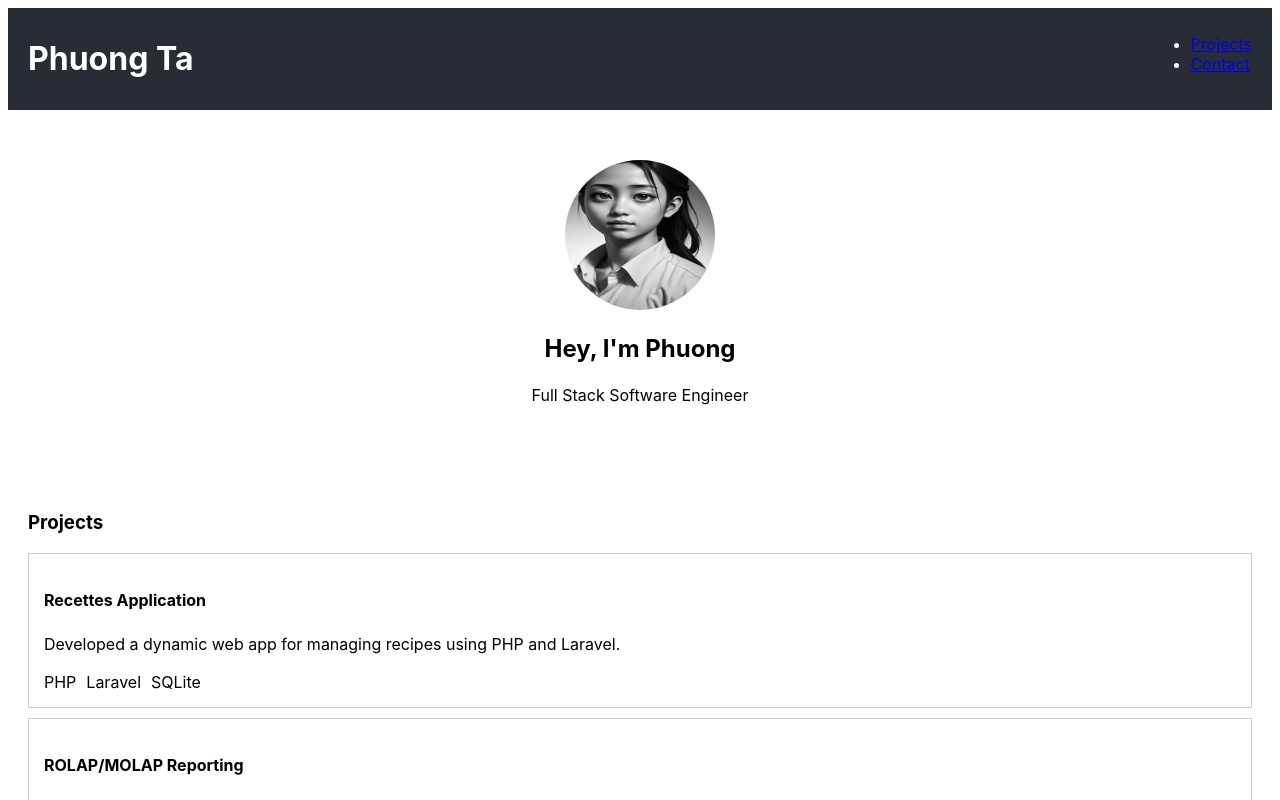
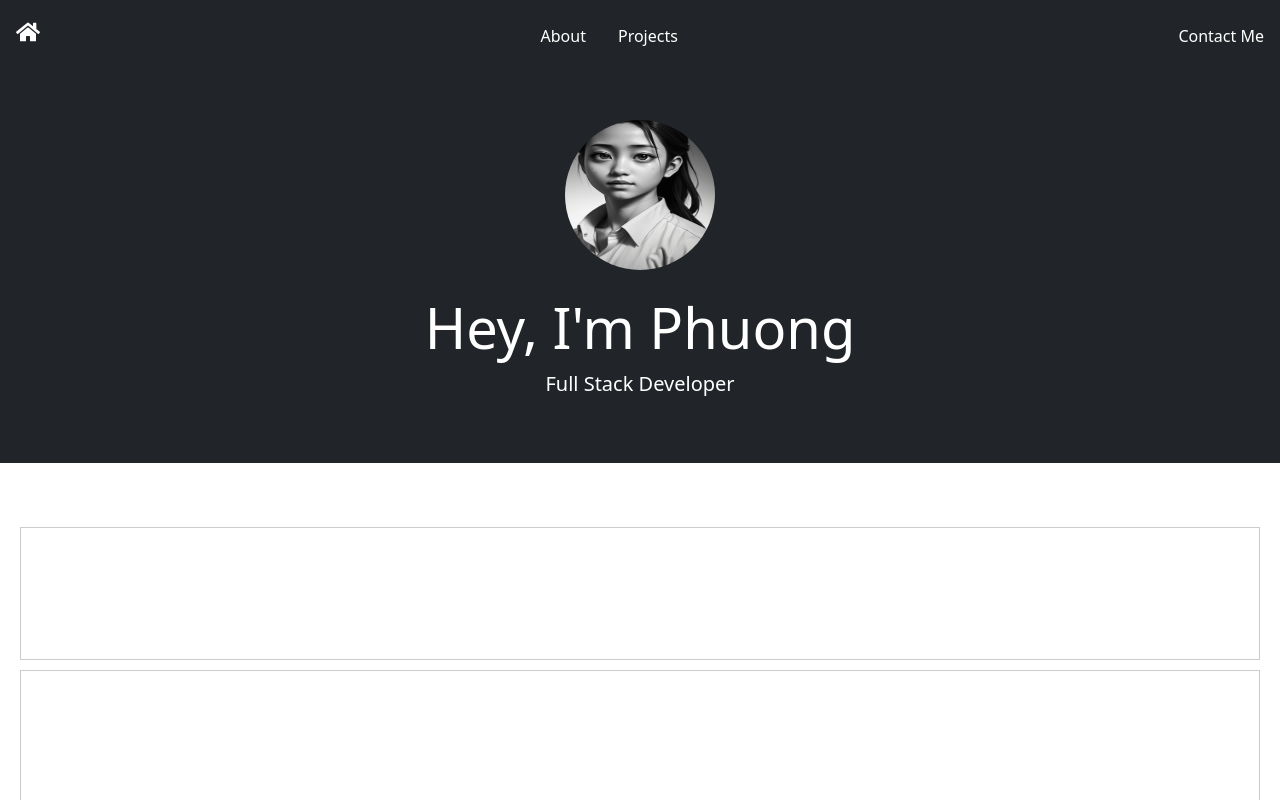
Before and after one commit to tamipu/portfolio, a React (Create React App) app: page / in a window 1280 px wide. Shown: the top 800 px of the page. Built offline with nearby package versions, Linux system fonts and the light colour scheme.

Commit message:
changed Header.tsx

```diff
--- a/package.json
+++ b/package.json
@@ -42,10 +42,5 @@
       "last 1 firefox version",
       "last 1 safari version"
     ]
-  },
-  "devDependencies": {
-    "autoprefixer": "^10.4.20",
-    "postcss": "^8.4.47",
-    "tailwindcss": "^3.4.13"
   }
 }
--- a/public/index.html
+++ b/public/index.html
@@ -9,7 +9,7 @@
       name="description"
       content="Web site created using create-react-app"
     />
-    <title>Mia</title>
+    <title>Phuong</title>
   </head>
   <body>
     <div id="root"></div>
--- a/src/App.css
+++ b/src/App.css
@@ -1,7 +1,3 @@
-@tailwind base;
-@tailwind components;
-@tailwind utilities;
-
 body {
     font-family: 'Inter', sans-serif;
 }
--- a/src/components/Header.tsx
+++ b/src/components/Header.tsx
@@ -1,15 +1,25 @@
 import React from 'react';
+import { FaHome } from 'react-icons/fa';
 
 const Header: React.FC = () => {
     return (
-        <header className="header">
-            <h1>Phuong Ta</h1>
-            <nav>
-                <ul>
-                    <li><a href="#projects">Projects</a></li>
-                    <li><a href="#contact">Contact</a></li>
+        <header className="d-flex justify-content-between align-items-center p-3 bg-dark">
+            <div className="d-flex align-items-center">
+                <FaHome className="text-white h4" />
+            </div>
+            <nav className="mx-auto">
+                <ul className="nav justify-content-center">
+                    <li className="nav-item">
+                        <a className="nav-link text-white" href="#about">About</a>
+                    </li>
+                    <li className="nav-item">
+                        <a className="nav-link text-white" href="#projects">Projects</a>
+                    </li>
                 </ul>
             </nav>
+            <div>
+                <a className="nav-link text-white" href="#contact">Contact Me</a>
+            </div>
         </header>
     );
 };
--- a/src/components/Hero.tsx
+++ b/src/components/Hero.tsx
@@ -2,10 +2,15 @@ import React from 'react';
 
 const Hero: React.FC = () => {
     return (
-        <section className="hero">
-            <img src="/photo.jpeg" alt="Phuong's Avatar" className="avatar" />
-            <h2>Hey, I'm Phuong</h2>
-            <p>Full Stack Software Engineer</p>
+        <section className="hero text-center p-5 bg-dark">
+            <img
+                src="/photo.jpeg"
+                alt="Phuong's Avatar"
+                className="avatar rounded-circle mb-4"
+                style={{ width: '150px', height: '150px' }}
+            />
+            <h2 className="display-4">Hey, I'm Phuong</h2>
+            <p className="lead">Full Stack Developer</p>
         </section>
     );
 };
--- a/src/index.tsx
+++ b/src/index.tsx
@@ -2,7 +2,7 @@ import React from 'react';
 import ReactDOM from 'react-dom/client';
 import './index.css';
 import App from './App';
-import reportWebVitals from './reportWebVitals';
+import 'bootstrap/dist/css/bootstrap.min.css';
 
 const root = ReactDOM.createRoot(
   document.getElementById('root') as HTMLElement
@@ -12,8 +12,3 @@ root.render(
     <App />
   </React.StrictMode>
 );
-
-// If you want to start measuring performance in your app, pass a function
-// to log results (for example: reportWebVitals(console.log))
-// or send to an analytics endpoint. Learn more: https://bit.ly/CRA-vitals
-reportWebVitals();
```
Also changed, not shown: 1 other file (tests, documents, lock files or other folders).
